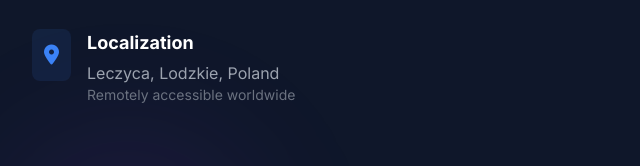
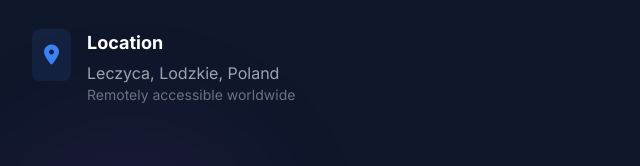
Before and after one commit to v3yroz/v3yroz.github.io, a plain HTML site: page index_en.html in a window 1280 px wide. Shown: the part 4704-4870 px from the top of the page, 0-640 px from the left. Drawn offline with nearby package versions, Linux system fonts and the light colour scheme.

Commit message:
lietrowka

```diff
--- a/index_en.html
+++ b/index_en.html
@@ -582,7 +582,7 @@
                             <i class="fas fa-map-marker-alt text-xl"></i>
                         </div>
                         <div>
-                            <h3 class="text-lg font-bold text-white mb-1">Localization</h3>
+                            <h3 class="text-lg font-bold text-white mb-1">Location</h3>
                             <p class="text-gray-400">Leczyca, Lodzkie, Poland</p>
                             <p class="text-gray-500 text-sm">Remotely accessible worldwide</p>
                         </div>
```
